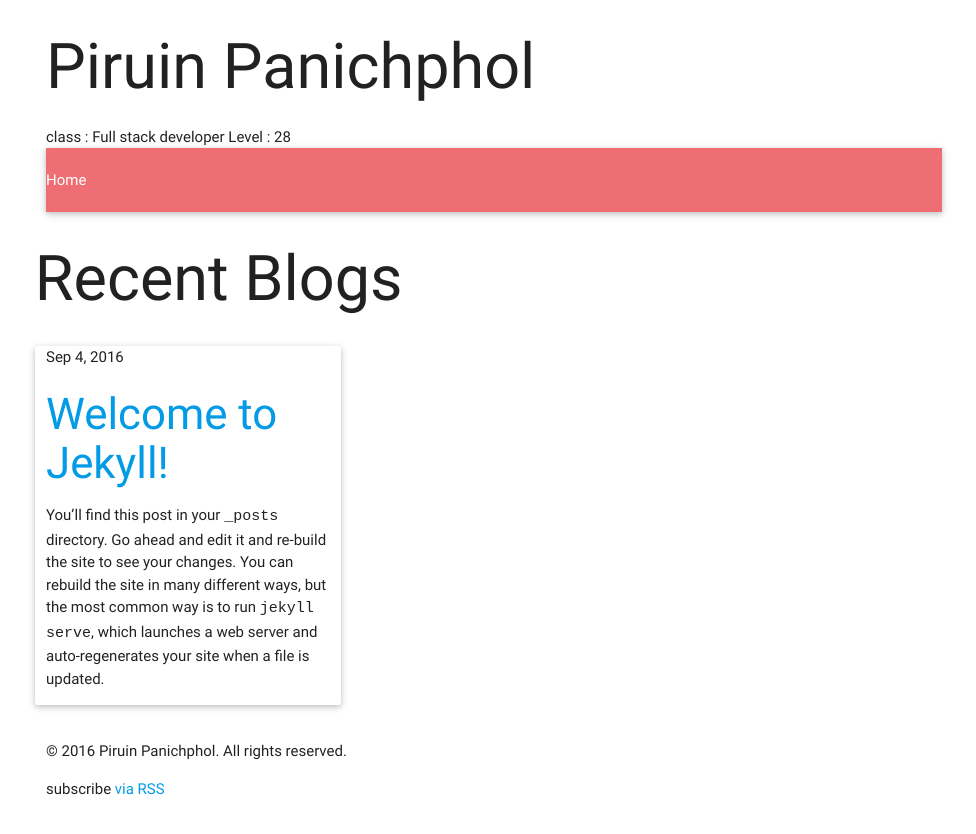
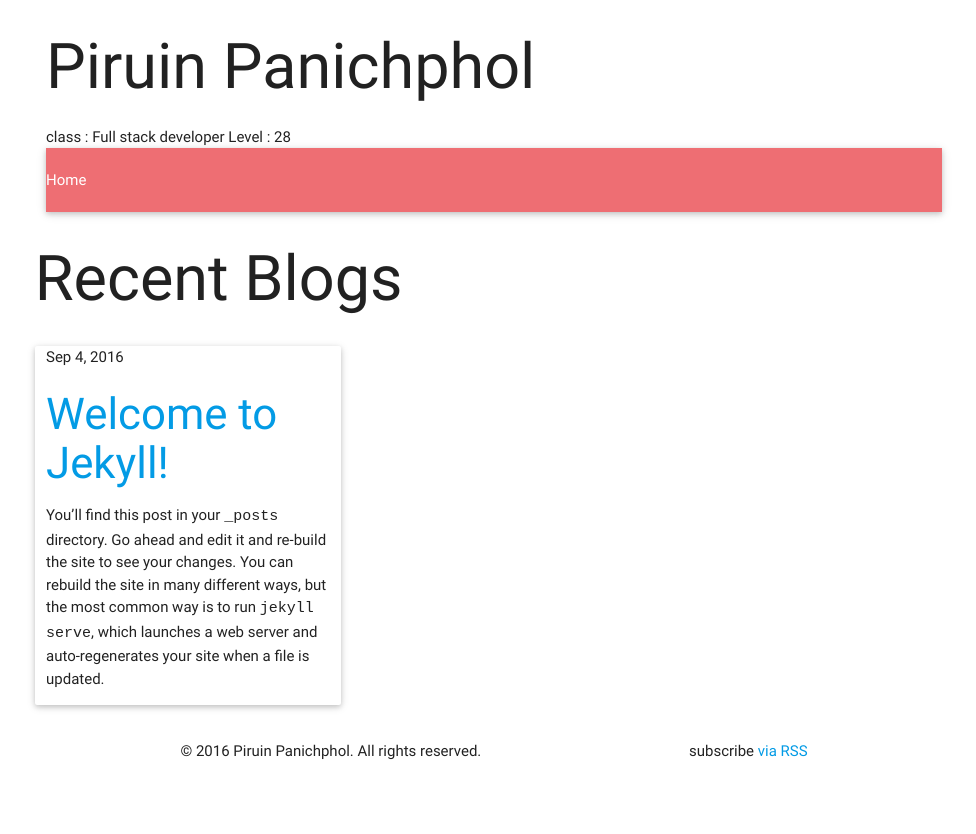
Before and after one commit to piruin/piruin.github.io, a Jekyll site: the page built from index.html, in a window 1280 px wide. Shown: the top 834 px of the page, without its empty margins (146-1122 px from the left). Built offline with Jekyll 4.4.1, drawn with Linux system fonts in a browser that asks for light colours; nearby versions of some CDN libraries.

Commit message:
improve footer

```diff
--- a/_includes/footer.html
+++ b/_includes/footer.html
@@ -1,6 +1,8 @@
-<footer>
-<p>&copy; 2016 Piruin Panichphol. All rights reserved.</p>
-<p class="rss-subscribe">subscribe <a href="{{ "/feed.xml" | prepend: site.baseurl }}">via RSS</a></p>
+<footer class="foot-copyright">
+  <div class="container">
+  &copy; 2016 Piruin Panichphol. All rights reserved.
+  <span class="rss-subscribe text-lighten-4 right">subscribe <a href="{{ "/feed.xml" | prepend: site.baseurl }}">via RSS</a></span>
+  </div>
 </footer>
 
 <script type="text/javascript" src="https://code.jquery.com/jquery-2.1.1.min.js"></script>
```
